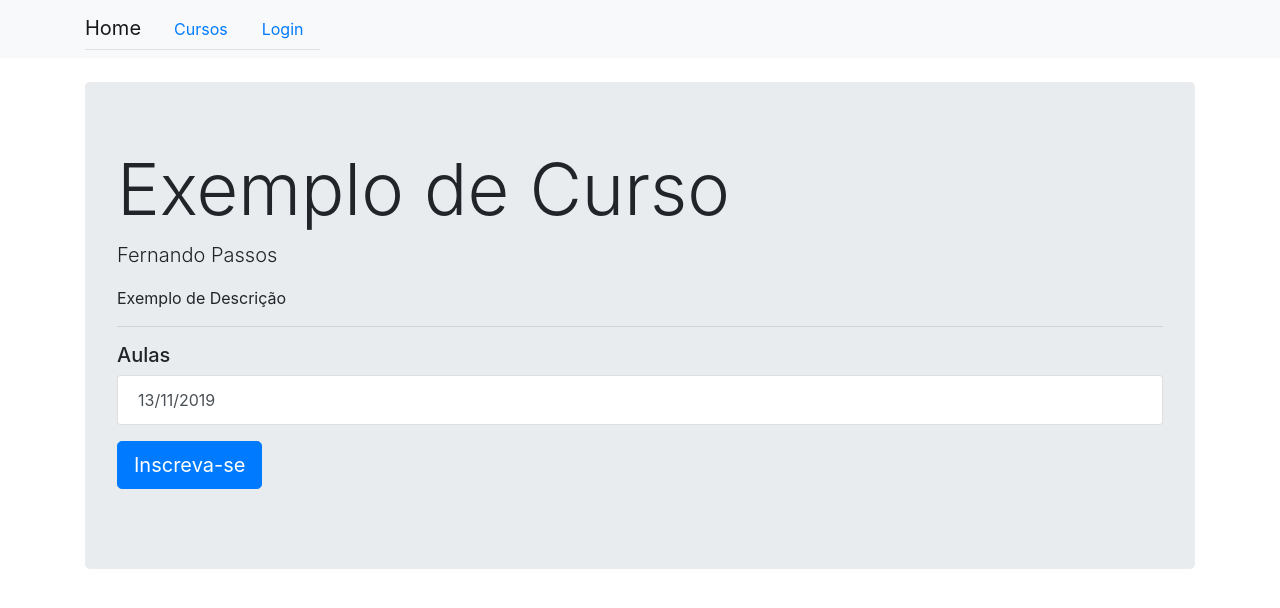
After one commit to fernandodmp/sistema-chamadas, a Django app: page /courses/1 in a window 1280 px wide. The commit adds this page. Shown: the top 608 px of the page. Run offline with Django 3.2, Linux system fonts and the light colour scheme; data comes from the database, SQL or seed files in the repository; both versions use the stored data as it was after the commit; some libraries are stand-ins or nearby versions.

Commit message:
Adiciona listagem de todos os cursos e página individual dos cursos

```diff
--- a/classes/urls.py
+++ b/classes/urls.py
@@ -1,6 +1,7 @@
 from django.urls import path
-from .views import list_courses
+from . import views
 
 urlpatterns = [
-    path('', list_courses, name='all_courses'),
+    path('', views.list_courses, name='all_courses'),
+    path('<int:id>', views.course_page, name='course'),
 ]
--- a/classes/views.py
+++ b/classes/views.py
@@ -4,18 +4,27 @@ from users.models import Person
 
 # Create your views here.
 # TODO:
-# [] Criação/Remoção de Cursos na visão do usuário logado
-# [] Visualização dos Cursos
+# [X] Visualização dos Cursos
 # [X] Listagem de Curso na visão de todos
-# [] Seção Meus Cursos
-    # [] Listagem de Curso dos quais o usuário é proprietário
-    # [] Listagem de Curso dos quais o usuário é participante
-    # [] Criação/Remoção de Cursos na visão do usuário logado
 # [] Criação de Aulas pelo dono do curso
 # [] Fechamento de Aulas pelo dono do curso
 # [] Registro de Presença de alunos
 # [] Geração de relatório de presença do curso
+# Seção Meus Cursos:
+# [] Listagem de Curso dos quais o usuário é proprietário
+# [] Listagem de Curso dos quais o usuário é participante
+# [] Criação/Remoção de Cursos na visão do usuário logado
 
 
 def list_courses(request):
-    return render(request, 'classes/class_list.html', context={"courses" : Course.objects.all()})
+    return render(request, 'classes/class_list.html', context={"courses": Course.objects.all()})
+
+
+def course_page(request, id):
+    is_owner = False
+
+    course = Course.objects.get(pk=id)
+    if(request.user.is_authenticated and request.user == course.owner):
+        is_owner = True
+    lessons = course.lesson_set.all()
+    return render(request, 'classes/single_course.html', context={'course': course, 'lessons': lessons, 'is_owner': is_owner, 'user': request.user})
--- a/templates/classes/class_list.html
+++ b/templates/classes/class_list.html
@@ -12,7 +12,7 @@
     <div class="list-group">
         {% if courses %}
             {% for course in courses %}
-                <a href="#" class="list-group-item list-group-item-action">{{course.name}}</a>
+                <a href="{% url 'course' id=course.id%}" class="list-group-item list-group-item-action">{{course.name}}</a>
             {% endfor %}
         {% else %}
             <a href="#" class="list-group-item list-group-item-action">Adicione um Curso</a>
--- /dev/null
+++ b/templates/classes/single_course.html
@@ -0,0 +1,38 @@
+{% extends 'base.html' %}
+
+{% block head_block %}
+    <title> {{course.name}} </title>
+{% endblock %}
+
+{% block body_block %}
+<br>
+<div class="container">
+    <div class="jumbotron">
+        <h1 class="display-3">{{course.name}}</h1>
+        <p class="lead">{{course.owner}}</p>
+
+        <p>{{course.description}}</p>
+        <hr class="my-2">
+        <p>
+            <h5> Aulas </h5>
+            <div class="list-group">
+                {% if lessons %}
+                    {% for lesson in lessons %}
+                        <a href="{% url 'course' id=course.id %}" class="list-group-item list-group-item-action">{{lesson}}</a>
+                    {% endfor %}
+                {% endif %}
+            </div>
+        </p>
+        {% if is_owner %}
+        <p class="lead">
+            <a class="btn btn-primary btn-lg" href="#" role="button">Gerar Relatório</a>
+            <a class="btn btn-primary btn-lg" href="#" role="button">Adicionar Aula</a>
+        </p>
+        {% else %}
+        <p class="lead">
+            <a class="btn btn-primary btn-lg" href="#" role="button">Inscreva-se</a>
+        </p>
+        {% endif %}
+    </div>
+</div>
+{% endblock %}
--- a/users/forms.py
+++ b/users/forms.py
@@ -8,6 +8,7 @@ class PersonCreationForm(UserCreationForm):
     class Meta:
         model = Person
         fields = ('first_name', 'last_name', 'email')
+        exclude = ()
 
 
 class PersonChangeForm(UserChangeForm):
```
Also changed, not shown: classes/migrations/0002_auto_20191114_0736.py (added), classes/migrations/0003_auto_20191114_0736.py (added), db.sqlite3.
